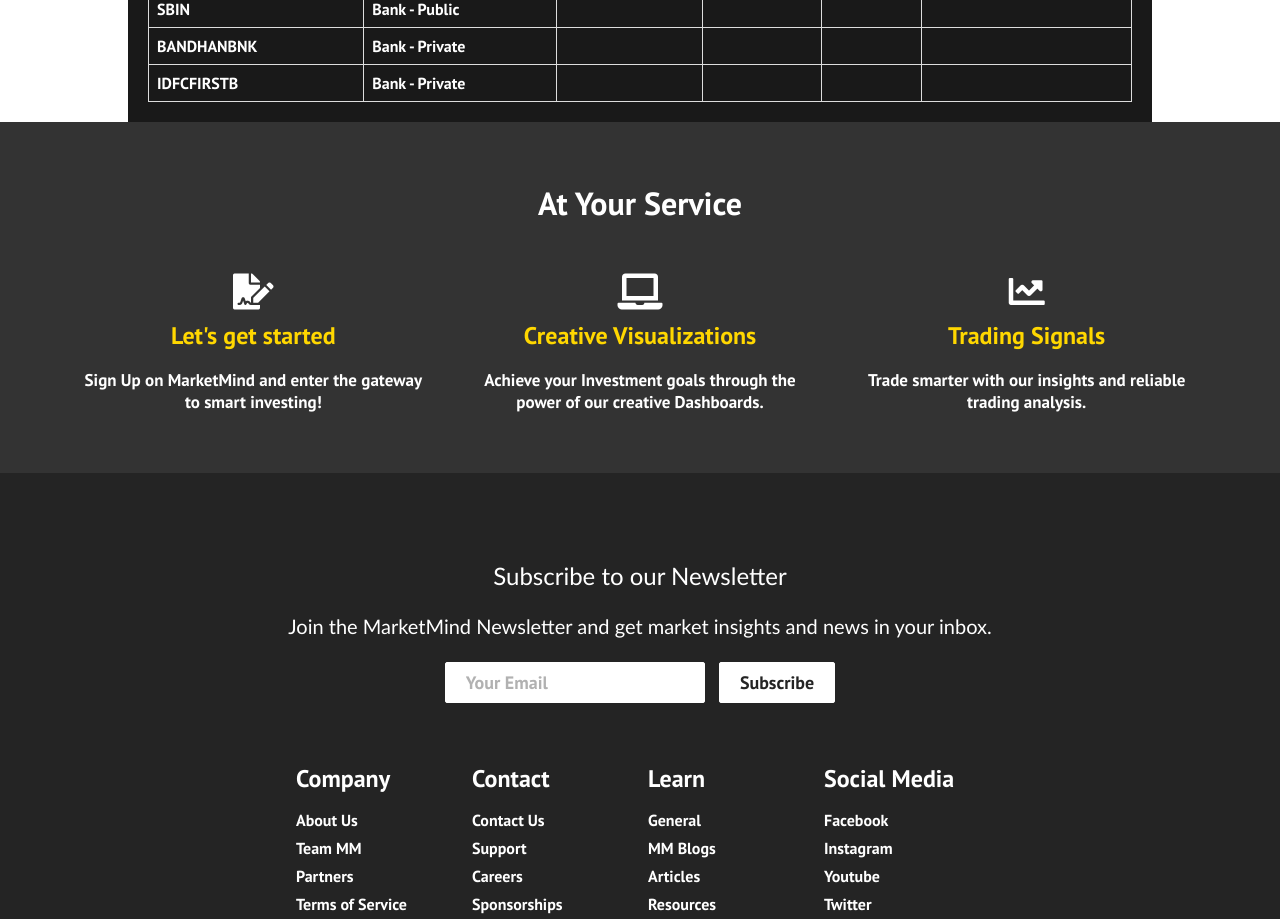
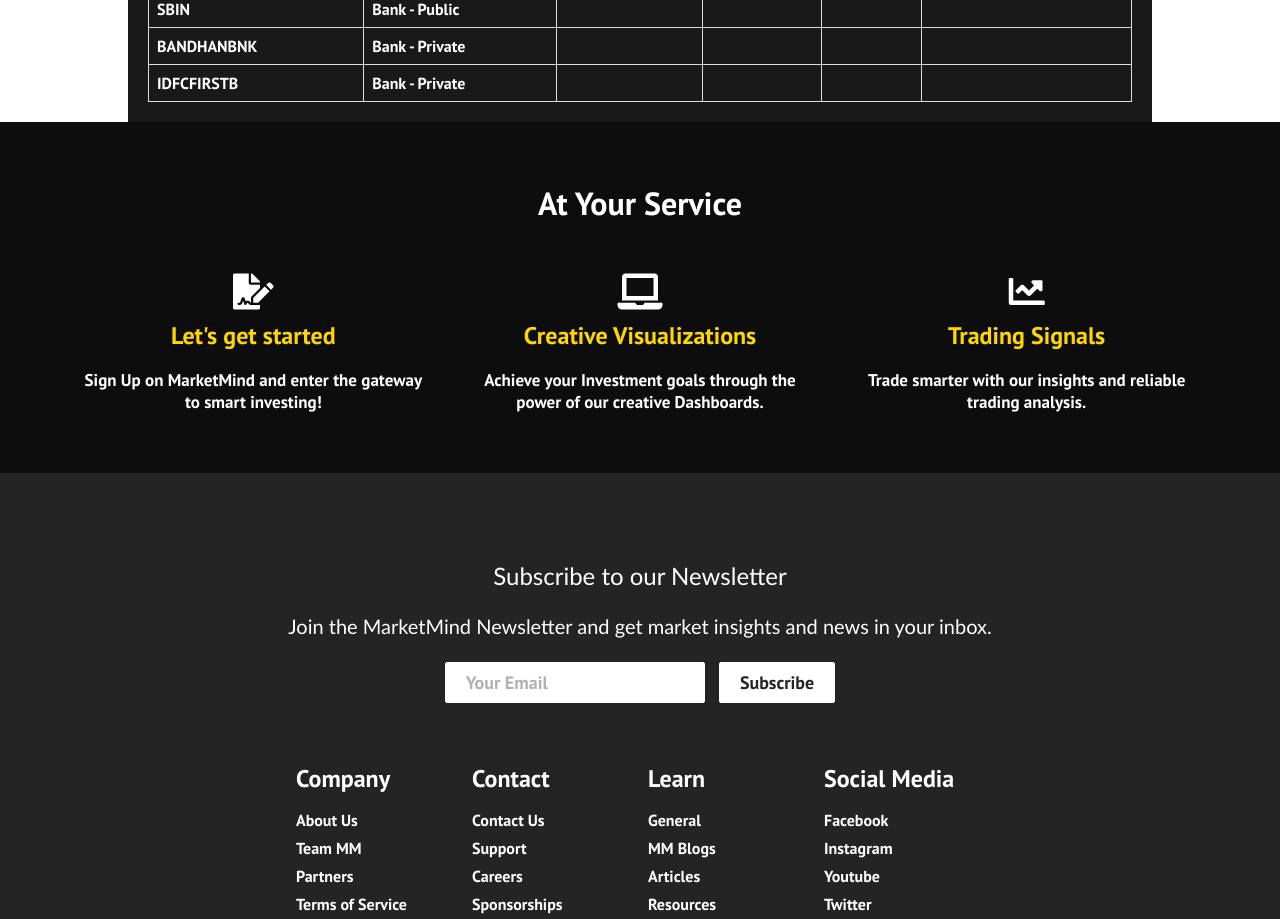
Before and after one commit to mahirmehta/MarketMind, a React (Create React App) app in the folder frontend-marketmind/: page / in a window 1280 px wide. Shown: the part 1280-2199 px from the top of the page. Built offline with nearby package versions, Linux system fonts and the light colour scheme.

Commit message:
Update Cards.css

```diff
--- a/frontend-marketmind/src/components/Cards.css
+++ b/frontend-marketmind/src/components/Cards.css
@@ -1,10 +1,10 @@
 .services-container {
-  background-color: rgba(0, 0, 0, 0.8);
-  padding: 60px ;
+  background-color: rgba(0, 0, 0, 0.95);
+  padding: 60px;
   text-align: center;
   font-family: 'Trebuchet MS', 'Lucida Sans Unicode', 'Lucida Grande',
     'Lucida Sans', Arial, sans-serif;
-    color: #fff;
+  color: #fff;
 }
 
 .services {
```
